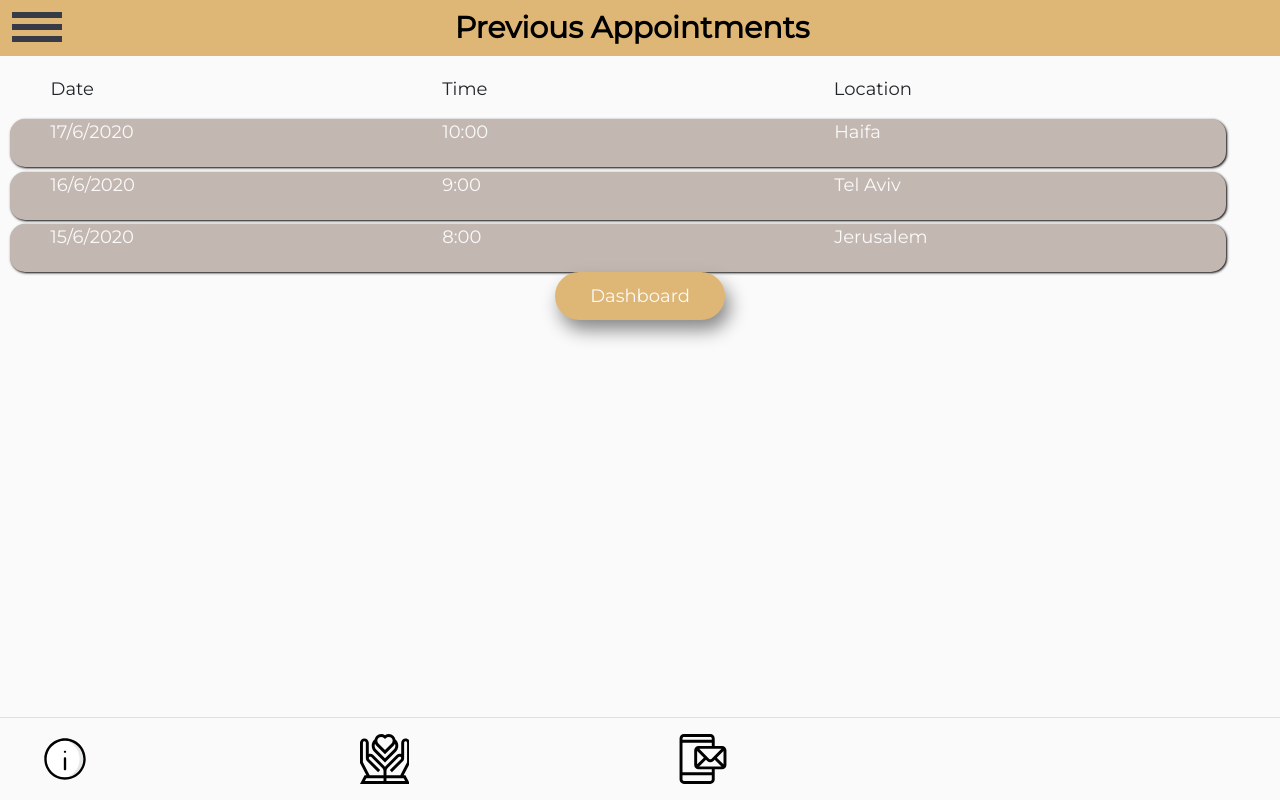
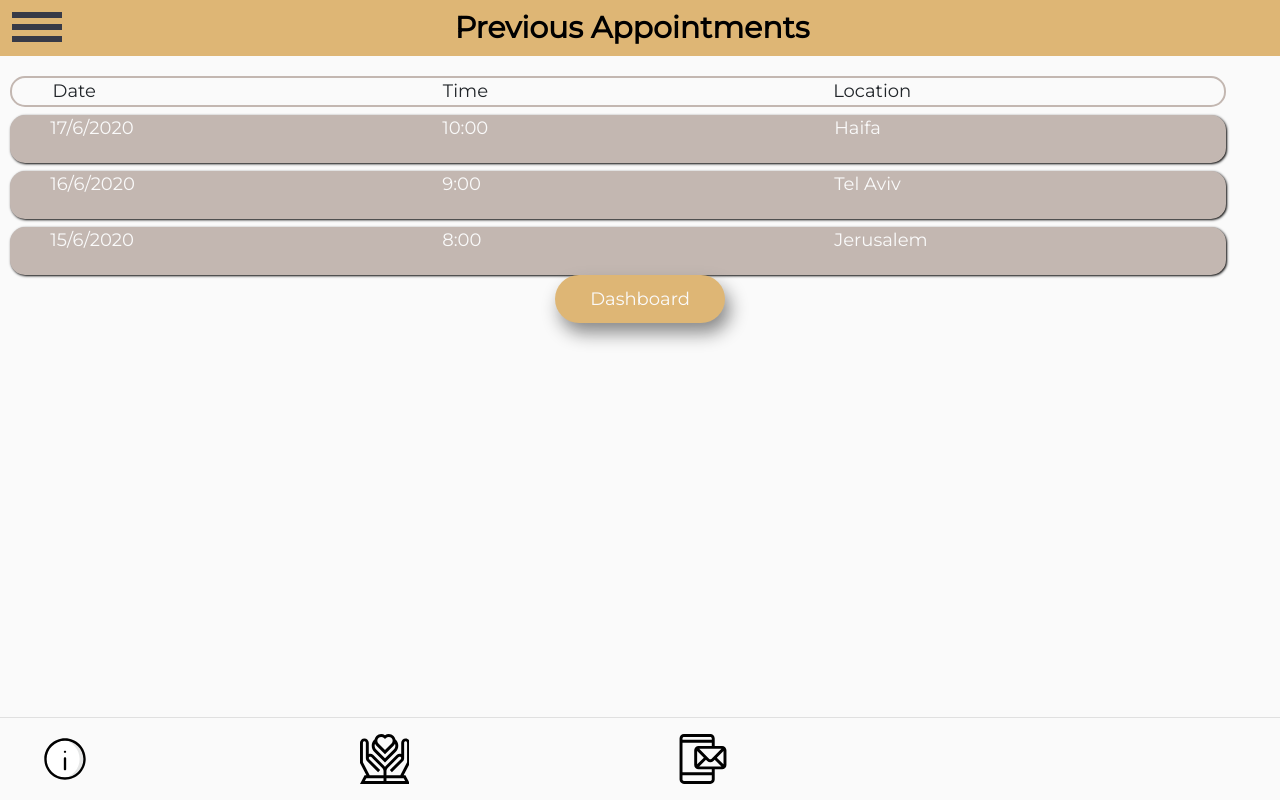
Before and after one commit to startach/ZM-BloodComponents, a React (Create React App) app in the folder client/: page /prevapp in a window 1280 px wide. Built offline with nearby package versions, Linux system fonts and the light colour scheme.

Commit message:
css changes on the tables

```diff
--- a/client/src/components/Dashboard/dashboard.css
+++ b/client/src/components/Dashboard/dashboard.css
@@ -65,3 +65,9 @@ width: fit-content;
       margin: auto;
       text-align: center;
   }
+
+  .headerRow{
+      border: 2px solid #c3b7b1;
+      /* border-bottom: 2px solid #c3b7b1; */
+      margin-bottom: 0.5rem;
+  }
--- a/client/src/components/appointmentsEntry/appointmentsEntry.css
+++ b/client/src/components/appointmentsEntry/appointmentsEntry.css
@@ -7,7 +7,7 @@
   background-color: #c3b7b1;
   height: 6vh;
   width: 95%;
-  margin: 4.5px auto auto 10px;
+  margin: 0.5rem auto auto 10px;
   box-shadow: black 1px 1px 2.5px;
 }
 
```
